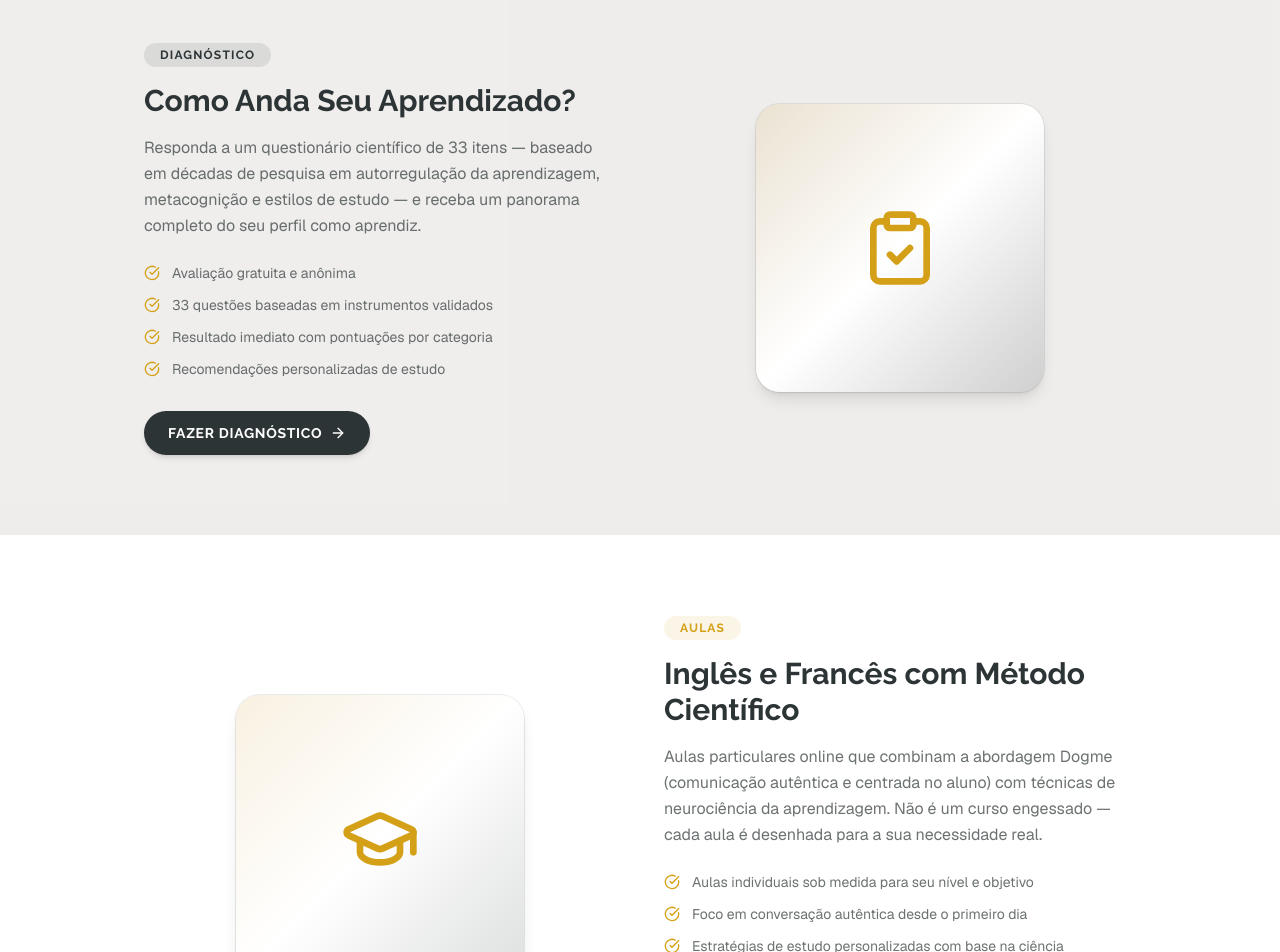
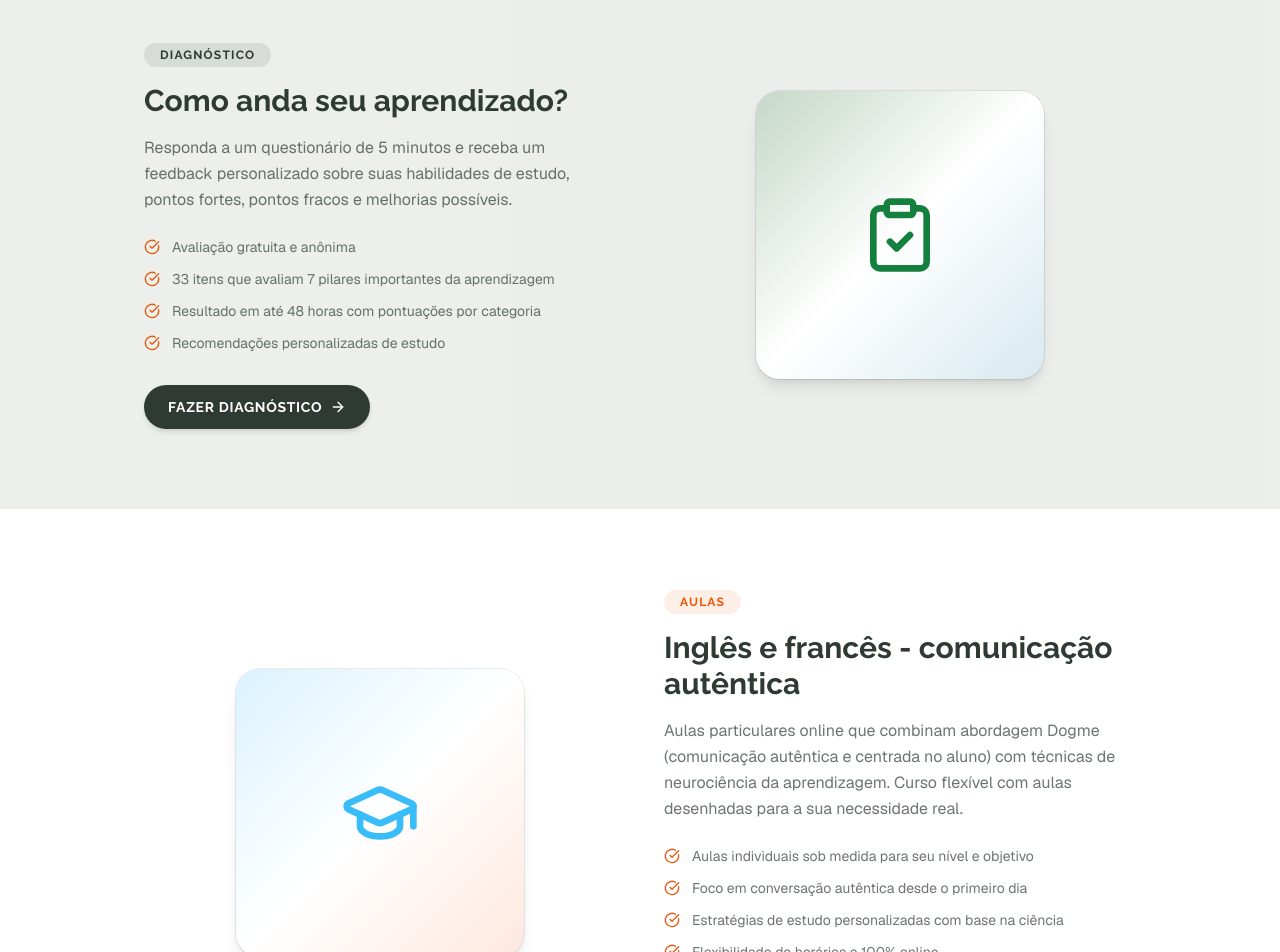
Before and after one commit to vdeviny99/-evidencia-aprendizagem, a Next.js app: page / in a window 1280 px wide. Shown: the part 1020-1972 px from the top of the page. Built offline with nearby package versions, Linux system fonts and the light colour scheme; no server answers.

Commit message:
style: identidade visual EdukaCuca e novos textos na home

```diff
--- a/src/app/globals.css
+++ b/src/app/globals.css
@@ -1,13 +1,16 @@
 @import "tailwindcss";
 
 :root {
-  --c-accent: #2d3436;
-  --c-accent-dark: #1f2425;
-  --c-cream: #f9f8f6;
-  --c-gold: #d4a017;
+  --c-accent: #2e3a33;
+  --c-accent-dark: #222b26;
+  --c-cream: #f6f8f6;
+  --c-gold: #ea580c;
+  --c-green: #15803d;
+  --c-sky: #7dd3fc;
+  --c-sky-deep: #38bdf8;
   --c-card: #ffffff;
-  --c-text-muted: rgba(45, 52, 54, 0.6);
-  --c-text-dim: rgba(45, 52, 54, 0.35);
+  --c-text-muted: rgba(46, 58, 51, 0.6);
+  --c-text-dim: rgba(46, 58, 51, 0.35);
 }
 
 @theme inline {
@@ -18,6 +21,9 @@
   --color-accent-dark: var(--c-accent-dark);
   --color-cream: var(--c-cream);
   --color-gold: var(--c-gold);
+  --color-green: var(--c-green);
+  --color-sky: var(--c-sky);
+  --color-sky-deep: var(--c-sky-deep);
   --color-card: var(--c-card);
   --color-text-muted: var(--c-text-muted);
   --color-text-dim: var(--c-text-dim);
@@ -79,12 +85,12 @@ body {
   top: 0;
   left: 0;
   height: 3px;
-  background: #d4a017;
+  background: var(--c-gold);
   z-index: 9999;
   transition: width 0.1s linear;
 }
 
 ::selection {
-  background-color: #d4a017;
-  color: #1f2425;
+  background-color: var(--c-gold);
+  color: #ffffff;
 }
--- a/src/app/page.tsx
+++ b/src/app/page.tsx
@@ -22,7 +22,7 @@ const highlights = [
 export default function Home() {
   return (
     <>
-      <section className="relative overflow-hidden bg-gradient-to-br from-accent/5 via-cream to-cream">
+      <section className="relative overflow-hidden bg-gradient-to-br from-sky/25 via-cream to-cream">
         <div className="absolute inset-0 bg-[radial-gradient(ellipse_at_top_right,rgba(0,0,0,0.03)_0%,transparent_60%)]" />
         <div className="relative mx-auto max-w-5xl px-4 py-20 sm:py-28">
           <div className="mx-auto max-w-3xl text-center animate-fade-in">
@@ -30,7 +30,8 @@ export default function Home() {
               Escola Online
             </span>
             <h1 className="mt-6 font-heading text-4xl font-bold tracking-tight text-accent sm:text-5xl lg:text-6xl">
-              EdukaCuca
+              <span className="text-green">Eduka</span>
+              <span className="text-gold">Cuca</span>
             </h1>
             <p className="mt-4 text-lg leading-relaxed text-accent/70 sm:text-xl">
               Aprenda a aprender com quem entende do assunto.
@@ -96,18 +97,17 @@ export default function Home() {
                 Diagnóstico
               </span>
               <h2 className="mt-4 font-heading text-2xl font-bold text-accent sm:text-3xl">
-                Como Anda Seu Aprendizado?
+                Como anda seu aprendizado?
               </h2>
               <p className="mt-4 leading-relaxed text-accent/70">
-                Responda a um questionário científico de 33 itens — baseado em décadas de pesquisa em
-                autorregulação da aprendizagem, metacognição e estilos de estudo — e receba um panorama
-                completo do seu perfil como aprendiz.
+                Responda a um questionário de 5 minutos e receba um feedback personalizado sobre suas
+                habilidades de estudo, pontos fortes, pontos fracos e melhorias possíveis.
               </p>
               <ul className="mt-6 space-y-3">
                 {[
                   "Avaliação gratuita e anônima",
-                  "33 questões baseadas em instrumentos validados",
-                  "Resultado imediato com pontuações por categoria",
+                  "33 itens que avaliam 7 pilares importantes da aprendizagem",
+                  "Resultado em até 48 horas com pontuações por categoria",
                   "Recomendações personalizadas de estudo",
                 ].map((item) => (
                   <li key={item} className="flex items-start gap-3 text-sm text-accent/70">
@@ -125,8 +125,8 @@ export default function Home() {
               </Link>
             </div>
             <div className="flex items-center justify-center">
-              <div className="flex h-64 w-64 items-center justify-center rounded-3xl bg-gradient-to-br from-gold/15 via-white to-accent/15 shadow-lg ring-1 ring-accent/10 sm:h-72 sm:w-72">
-                <ClipboardCheck className="h-20 w-20 text-gold" />
+              <div className="flex h-64 w-64 items-center justify-center rounded-3xl bg-gradient-to-br from-green/20 via-white to-sky/20 shadow-lg ring-1 ring-accent/10 sm:h-72 sm:w-72">
+                <ClipboardCheck className="h-20 w-20 text-green" />
               </div>
             </div>
           </div>
@@ -137,8 +137,8 @@ export default function Home() {
         <div className="mx-auto max-w-5xl px-4">
           <div className="grid items-center gap-12 sm:grid-cols-2">
             <div className="order-2 flex items-center justify-center sm:order-1">
-              <div className="flex h-64 w-64 items-center justify-center rounded-3xl bg-gradient-to-br from-gold/15 via-white to-accent/15 shadow-lg ring-1 ring-accent/10 sm:h-72 sm:w-72">
-                <GraduationCap className="h-20 w-20 text-gold" />
+              <div className="flex h-64 w-64 items-center justify-center rounded-3xl bg-gradient-to-br from-sky/30 via-white to-gold/15 shadow-lg ring-1 ring-accent/10 sm:h-72 sm:w-72">
+                <GraduationCap className="h-20 w-20 text-sky-deep" />
               </div>
             </div>
             <div className="order-1 animate-fade-in sm:order-2">
@@ -146,12 +146,12 @@ export default function Home() {
                 Aulas
               </span>
               <h2 className="mt-4 font-heading text-2xl font-bold text-accent sm:text-3xl">
-                Inglês e Francês com Método Científico
+                Inglês e francês - comunicação autêntica
               </h2>
               <p className="mt-4 leading-relaxed text-accent/70">
-                Aulas particulares online que combinam a abordagem Dogme (comunicação autêntica e
-                centrada no aluno) com técnicas de neurociência da aprendizagem. Não é um curso
-                engessado — cada aula é desenhada para a sua necessidade real.
+                Aulas particulares online que combinam abordagem Dogme (comunicação autêntica e centrada
+                no aluno) com técnicas de neurociência da aprendizagem. Curso flexível com aulas
+                desenhadas para a sua necessidade real.
               </p>
               <ul className="mt-6 space-y-3">
                 {[
```
